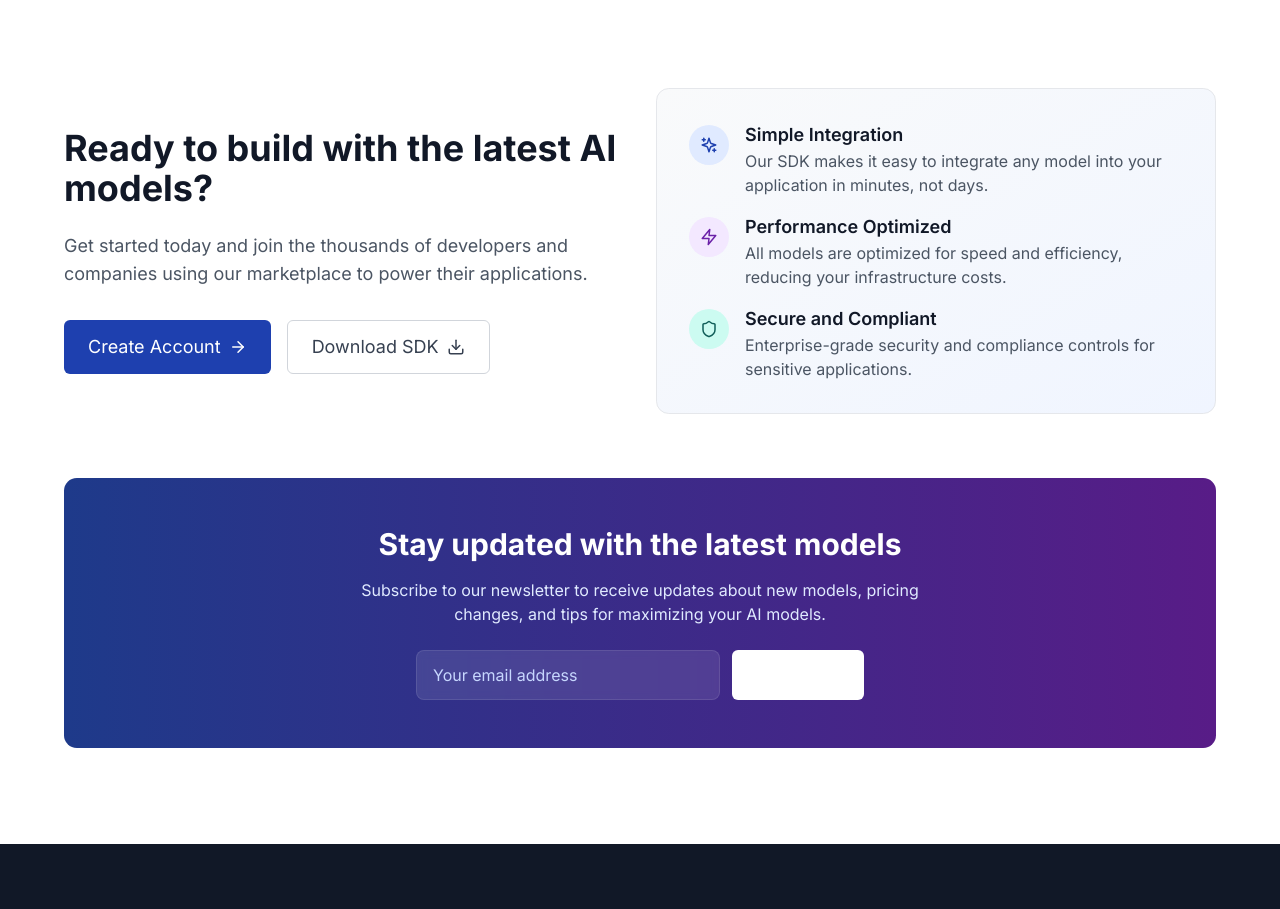
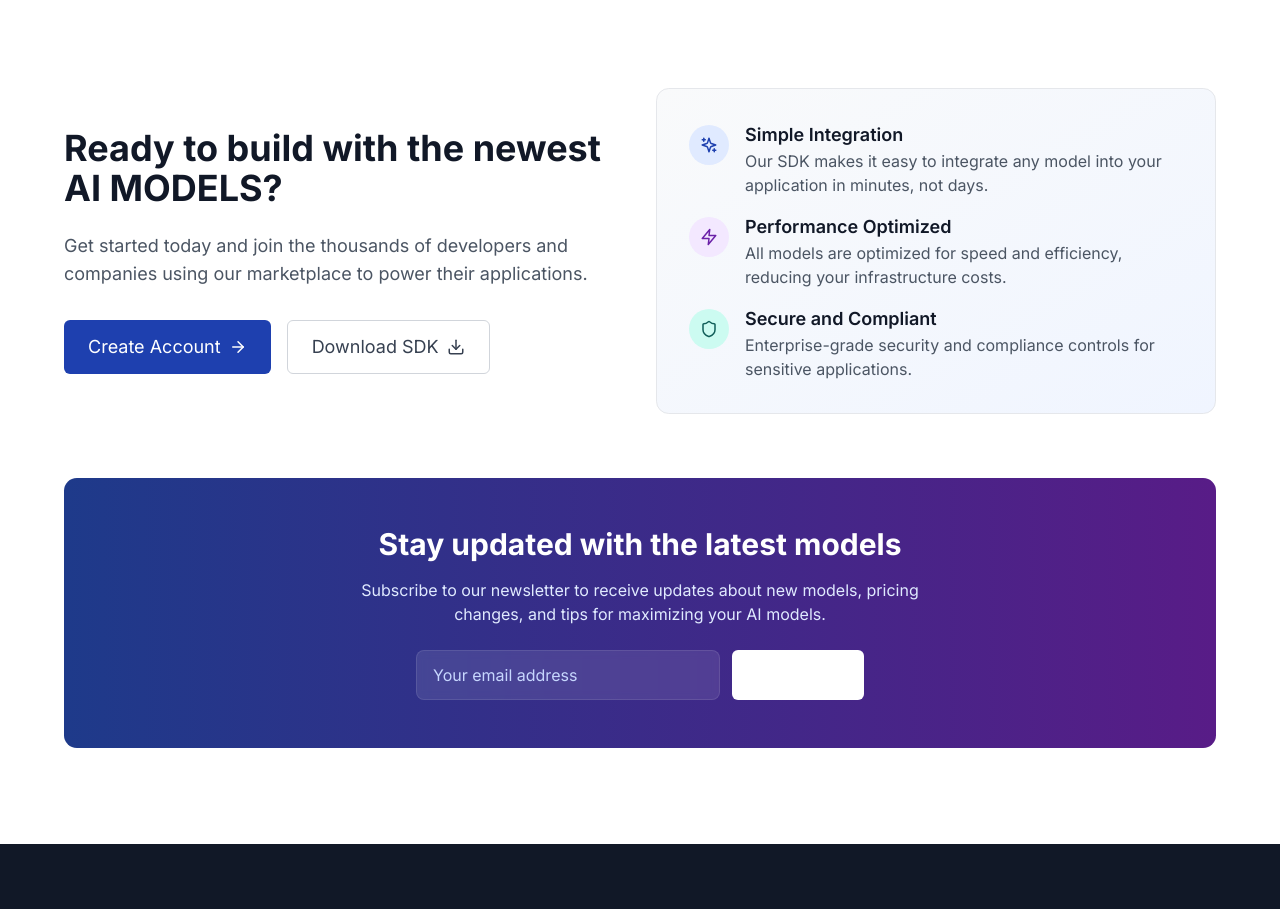
Before and after one commit to nakshatraraghav/sample-landing-page-for-nimbus, a React (Vite) app: page / in a window 1280 px wide. Shown: the part 4120-5029 px from the top of the page. Built offline with nearby package versions, Linux system fonts and the light colour scheme.

Commit message:
changed the name

```diff
--- a/src/sections/CallToActionSection.tsx
+++ b/src/sections/CallToActionSection.tsx
@@ -11,7 +11,7 @@ const CallToActionSection: React.FC = () => {
           <div className="grid grid-cols-1 lg:grid-cols-2 gap-8 items-center">
             <div>
               <h2 className="text-3xl md:text-4xl font-bold text-gray-900 mb-6">
-                Ready to build with the latest AI models?
+                Ready to build with the newest AI MODELS?
               </h2>
               <p className="text-lg text-gray-600 mb-8">
                 Get started today and join the thousands of developers and
```
